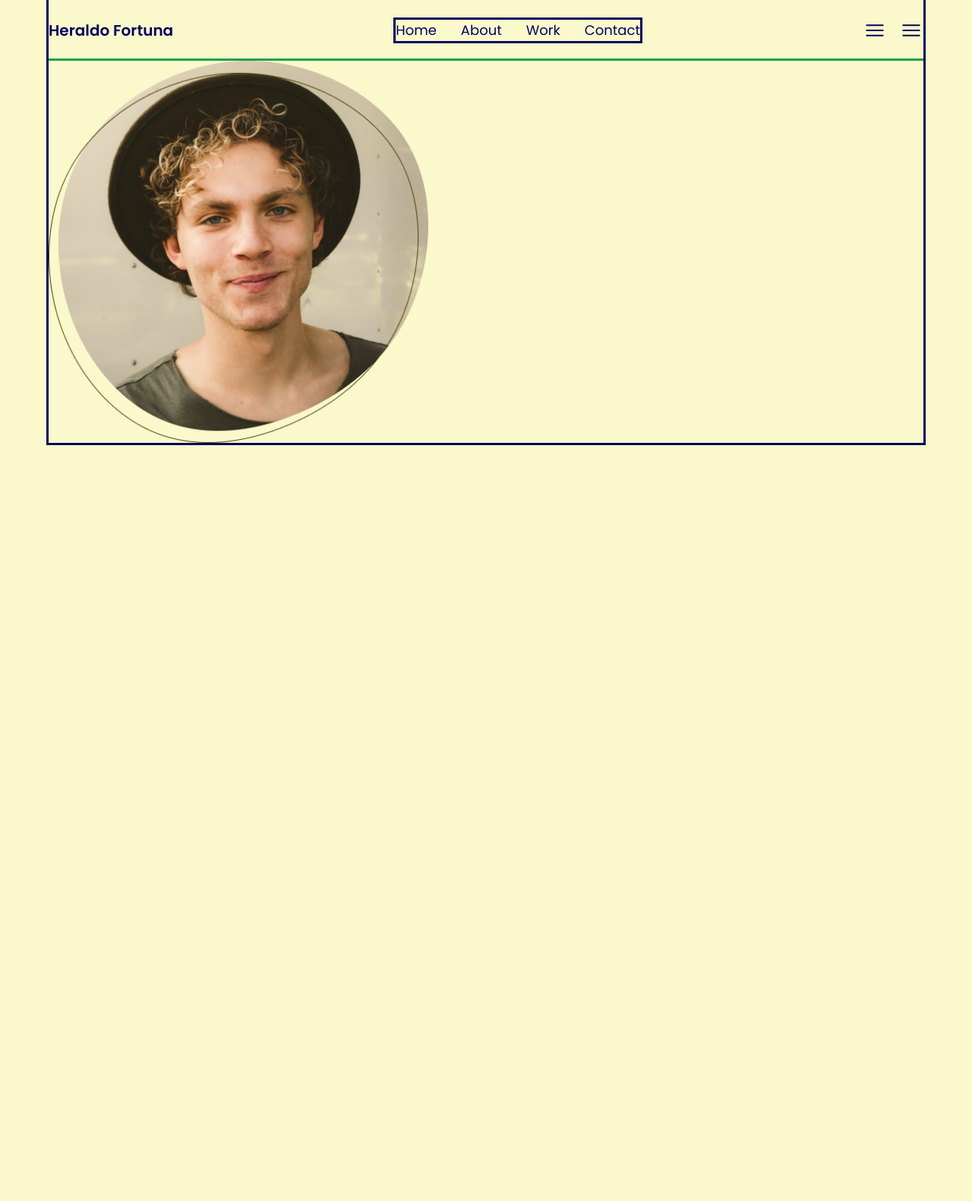
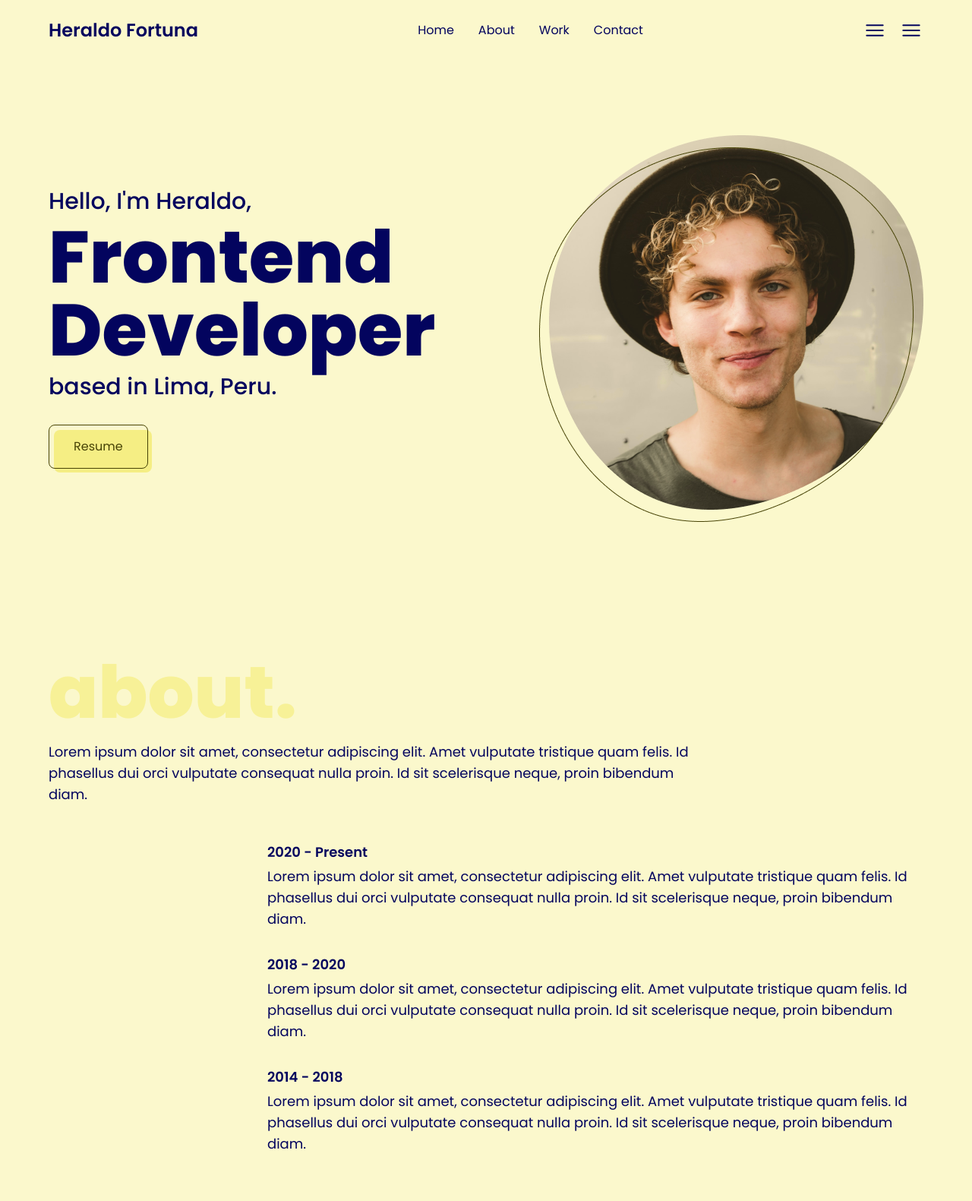
Before and after one commit to heraldofortuna/heraldo-fortuna-portfolio, an Astro site: page / in a window 1280 px wide. Shown: the top 1581 px of the page at 76% size. Before the commit the page ends 800 px from the top, so only its background shows below. Built offline with nearby package versions, Linux system fonts and the light colour scheme; Astro itself is replaced by a stand-in of ours.

Commit message:
se añadieron las secciones de about y la inicialización de work

```diff
--- /dev/null
+++ b/src/components/Button.tsx
@@ -0,0 +1,15 @@
+interface ButtonProps {
+  text: string;
+  hasFullWidth?: boolean;
+};
+
+const Button = ({ text, hasFullWidth = false }: ButtonProps) => {
+  return (
+    <button className={`relative ${hasFullWidth ? 'w-full' : 'w-fit'} px-[32px] py-[16px] border border-dark-brown rounded-[8px] cursor-pointer`}>
+      <span className="block text-dark-brown">{text}</span>
+      <span className="absolute top-[6px] left-[6px] z-[-10] bg-yellow w-full h-full rounded-[8px]"></span>
+    </button>
+  )
+};
+
+export default Button;
--- a/src/components/Header.astro
+++ b/src/components/Header.astro
@@ -6,13 +6,13 @@ import hamburguerMenuIcon from '@icons/hamburguer-menu.svg'
 <header>
   <div class="h-[60px] md:h-[80px] flex items-center justify-between gap-[16px]">
     <div>
-      <span class="text-xl font-semibold">Heraldo Fortuna</span>
+      <span class="md:text-2xl font-semibold">Heraldo Fortuna</span>
     </div>
     <div class="block md:hidden">
       <Image src={hamburguerMenuIcon} width={32} height={32} alt="Mobile menu." />
     </div>
-    <nav class="hidden md:block outline outline-blue">
-      <ul class="flex items-center gap-[32px] text-lg">
+    <nav class="hidden md:block">
+      <ul class="flex items-center gap-[32px]">
         <li class="cursor-pointer">Home</li>
         <li class="cursor-pointer">About</li>
         <li class="cursor-pointer">Work</li>
--- a/src/layouts/Layout.astro
+++ b/src/layouts/Layout.astro
@@ -20,7 +20,7 @@ const { title } = Astro.props;
 		<title>{title}</title>
 	</head>
 	<body>
-		<div class="w-[90%] max-w-[1200px] my-0 mx-auto outline">
+		<div class="w-[90%] max-w-[1200px] my-0 mx-auto">
 			<slot />
 		</div>
 	</body>
--- a/src/pages/index.astro
+++ b/src/pages/index.astro
@@ -2,16 +2,84 @@
 import { Image } from 'astro:assets';
 import Layout from '../layouts/Layout.astro';
 import Header from '@components/Header.astro';
+import Button from '@components/Button';
 import defaultPhotoImage from '@images/default-photo.png';
 ---
 
-<Layout title="heraldo Fortuna Landing Website">
+<Layout title="Heraldo Fortuna Website">
 	<Header />
 	<main>
-		<div>
-			<section class="outline outline-green-600">
-				<div>
-					<Image src={defaultPhotoImage} width={500} height={500} alt="My profile picture." />
+		<div class="flex flex-col gap-[32px] md:gap-[64px]">
+			<section class="h-custom-hero-mobile md:h-custom-hero">
+				<div class="h-full flex flex-col md:flex-row-reverse md:items-center justify-between gap-[16px] pb-[16px]">
+					<div>
+						<Image src={defaultPhotoImage} alt="My profile picture." />
+					</div>
+					<div class="flex flex-col gap-[32px]">
+						<h1 class="flex flex-col gap-[4px] md:gap-[8px] text-center md:text-left text-xl md:text-3xl font-medium">
+							Hello, I'm Heraldo,
+							<div class="flex flex-col">
+								<span class="text-5xl md:text-8xl font-extrabold">Frontend</span>
+								<span class="text-5xl md:text-8xl font-extrabold">Developer</span>
+							</div>
+							based in Lima, Peru.
+						</h1>
+						<div class="hidden md:block">
+							<Button client:load text="Resume" />
+						</div>
+					</div>
+					<div class="block md:hidden">
+						<Button client:load text="Resume" hasFullWidth />
+					</div>
+				</div>
+			</section>
+			<section>
+				<div class="flex flex-col gap-[32px] md:gap-[48px]">
+					<div class="flex flex-col gap-[16px] md:32px">
+						<h2 class="text-too-light-yellow text-5xl md:text-8xl font-extrabold">about.</h2>
+						<p class="md:w-[75%] md:text-lg">Lorem ipsum dolor sit amet, consectetur adipiscing elit. Amet vulputate tristique quam felis. Id phasellus dui orci vulputate consequat nulla proin. Id sit scelerisque neque, proin bibendum diam.</p>
+					</div>
+					<div class="flex flex-col md:items-end">
+						<ul class="md:w-[75%] flex flex-col gap-[16px] md:gap-[32px] md:text-lg">
+							<li class="flex flex-col gap-[4px]">
+								<h3 class="font-semibold">2020 - Present</h3>
+								<p>Lorem ipsum dolor sit amet, consectetur adipiscing elit. Amet vulputate tristique quam felis. Id phasellus dui orci vulputate consequat nulla proin. Id sit scelerisque neque, proin bibendum diam.</p>
+							</li>
+							<li class="flex flex-col gap-[4px]">
+								<h3 class="font-semibold">2018 - 2020</h3>
+								<p>Lorem ipsum dolor sit amet, consectetur adipiscing elit. Amet vulputate tristique quam felis. Id phasellus dui orci vulputate consequat nulla proin. Id sit scelerisque neque, proin bibendum diam.</p>
+							</li>
+							<li class="flex flex-col gap-[4px]">
+								<h3 class="font-semibold">2014 - 2018</h3>
+								<p>Lorem ipsum dolor sit amet, consectetur adipiscing elit. Amet vulputate tristique quam felis. Id phasellus dui orci vulputate consequat nulla proin. Id sit scelerisque neque, proin bibendum diam.</p>
+							</li>
+						</ul>
+					</div>
+				</div>
+			</section>
+			<section>
+				<div class="flex flex-col gap-[32px] md:gap-[48px]">
+					<div class="flex flex-col gap-[16px] md:32px">
+						<h2 class="text-too-light-yellow text-5xl md:text-8xl font-extrabold">work.</h2>
+						<p class="md:w-[75%] md:text-lg">Lorem ipsum dolor sit amet, consectetur adipiscing elit. Amet vulputate tristique quam felis. Id phasellus dui orci vulputate consequat nulla proin. Id sit scelerisque neque, proin bibendum diam.</p>
+					</div>
+					<div class="flex flex-col md:items-end">
+						<ul class="md:w-[75%] flex flex-col gap-[16px] md:gap-[32px] md:text-lg">
+							<li class="flex flex-col gap-[4px]">
+								<div>
+
+								</div>
+							</li>
+							<li class="flex flex-col gap-[4px]">
+								<h3 class="font-semibold">2018 - 2020</h3>
+								<p>Lorem ipsum dolor sit amet, consectetur adipiscing elit. Amet vulputate tristique quam felis. Id phasellus dui orci vulputate consequat nulla proin. Id sit scelerisque neque, proin bibendum diam.</p>
+							</li>
+							<li class="flex flex-col gap-[4px]">
+								<h3 class="font-semibold">2014 - 2018</h3>
+								<p>Lorem ipsum dolor sit amet, consectetur adipiscing elit. Amet vulputate tristique quam felis. Id phasellus dui orci vulputate consequat nulla proin. Id sit scelerisque neque, proin bibendum diam.</p>
+							</li>
+						</ul>
+					</div>
 				</div>
 			</section>
 		</div>
--- a/tailwind.config.mjs
+++ b/tailwind.config.mjs
@@ -2,7 +2,19 @@
 export default {
 	content: ['./src/**/*.{astro,html,js,jsx,md,mdx,svelte,ts,tsx,vue}'],
 	theme: {
-		extend: {},
+		extend: {
+			colors: {
+				'dark-blue': '#03045E',
+				'dark-brown': '#474306',
+				'yellow': '#F5EE84',
+				'light-yellow': '#FBF8CC',
+				'too-light-yellow': '#F7F197',
+			},
+			height: {
+				'custom-hero-mobile': 'calc(100vh - 60px)',
+				'custom-hero': 'calc(100vh - 80px)',
+			},
+		},
 	},
 	plugins: [],
 }
```
